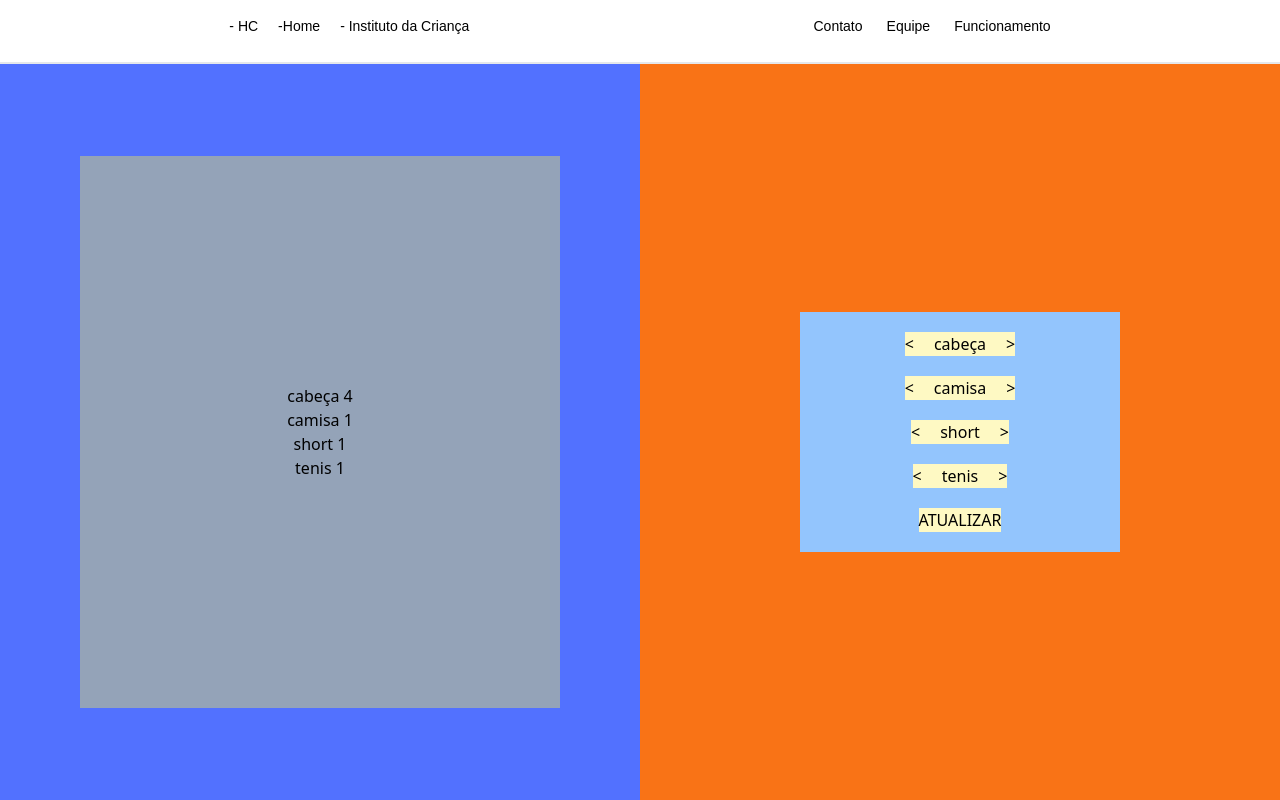
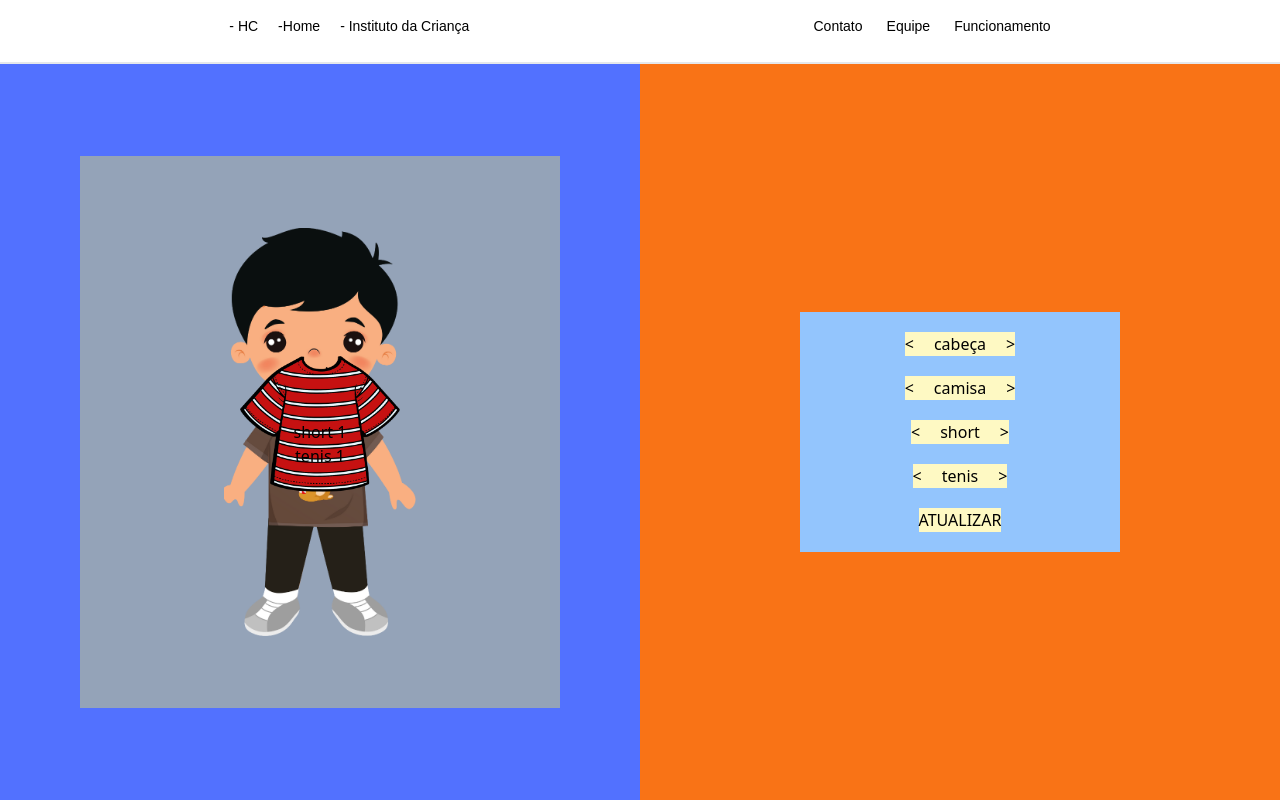
Before and after one commit to taikiidev/site-para-chall, a React (Vite) app in the folder SITE-HC/: page /personagem in a window 1280 px wide. Built offline with nearby package versions, Linux system fonts and the light colour scheme; a web font is replaced by a local one.

Commit message:
adcionando estilos avatar

```diff
--- a/SITE-HC/src/pages/Personagem/avatar.js
+++ b/SITE-HC/src/pages/Personagem/avatar.js
@@ -1,6 +1,6 @@
 export const avatar = {
     "cabeca": ["cabeça 1", "cabeça 2", "cabeça 3", "cabeça 4"],
-    "camisa": ["camisa 1", "camisa 2", "camisa 3", "camisa 4"],
+    "camisa": ["src/assets/avatar/camisa-vermelha.png", "camisa 2", "camisa 3", "camisa 4"],
     "short": ["short 1", "short 2", "short 3", "short 4"],
     "tenis": ["tenis 1", "tenis 2", "tenis 3", "tenis 4"],
 }
--- a/SITE-HC/src/pages/Personagem/index.jsx
+++ b/SITE-HC/src/pages/Personagem/index.jsx
@@ -1,4 +1,5 @@
 import { avatar } from "./avatar"
+import avatarImg from "../../assets/avatar/avatar.png"
 
 function Personagem() {
   const changeAvatarStyle = (attribute, side) => {
@@ -21,11 +22,12 @@ function Personagem() {
   return (
     <div className="pt-16 h-screen flex bg-blue-500">
       <div className="w-1/2 flex items-center justify-center">
-        <div className="h-3/4 w-3/4 bg-slate-400 flex flex-col items-center justify-center">
-          <p id="avatar-cabeca" data-attribute="cabeca" data-index="3">{avatar.cabeca[3]}</p>
-          <p id="avatar-camisa" data-attribute="camisa" data-index="0">{avatar.camisa[0]}</p>
-          <p id="avatar-short" data-attribute="short" data-index="0">{avatar.short[0]}</p>
-          <p id="avatar-tenis" data-attribute="tenis" data-index="0">{avatar.tenis[0]}</p>
+        <div className="h-3/4 w-3/4 bg-slate-400 flex flex-col items-center justify-center relative">
+          <img className="w-2/5 absolute" src={avatarImg} alt="" />
+          <p id="avatar-cabeca" className="z-10" data-attribute="cabeca" data-index="3">{avatar.cabeca[3]}</p>
+          <img className="z-10 w-2/6 absolute top-[200px]" src={avatar.camisa[0]} alt="" />
+          <p id="avatar-short" className="z-10" data-attribute="short" data-index="0">{avatar.short[0]}</p>
+          <p id="avatar-tenis" className="z-10" data-attribute="tenis" data-index="0">{avatar.tenis[0]}</p>
         </div>
       </div>
 
```
Also changed, not shown: SITE-HC/src/assets/avatar/avatar.png (added), SITE-HC/src/assets/avatar/camisa-vermelha.png (added).
